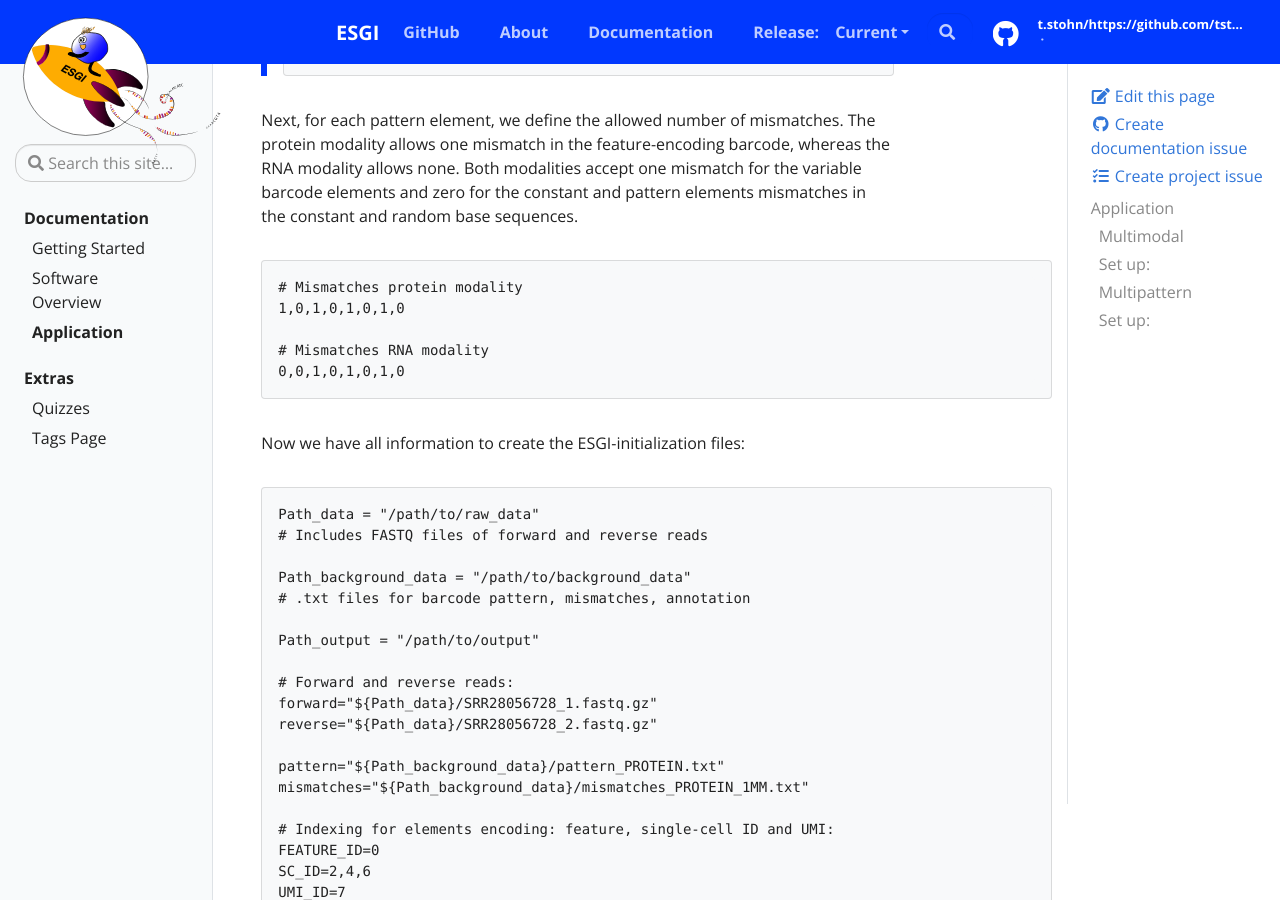
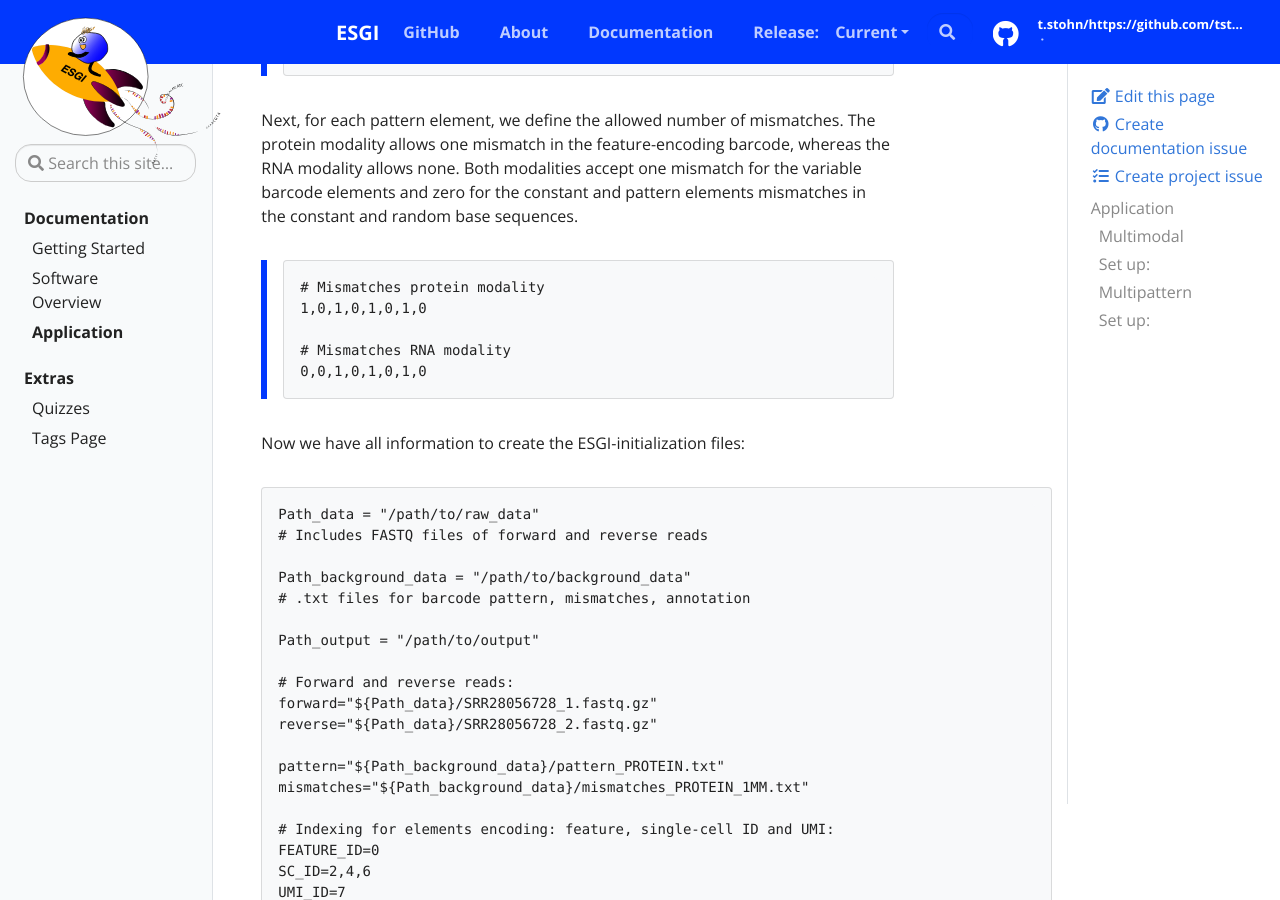
Before and after one commit to tstohn/ESGI.documentation, a Jekyll site: the page built from _docs/application.md, in a window 1280 px wide and 900 px high, scrolled down 2375 px. Built offline with Jekyll 4.4.1, drawn with Linux system fonts in a browser that asks for light colours.

Commit message:
theme blue

````diff
--- a/_docs/application.md
+++ b/_docs/application.md
@@ -70,13 +70,13 @@ Example of a barcode-aligned sequence for the protein modality:
 
 Next, for each pattern element, we define the allowed number of mismatches. The protein modality allows one mismatch in the feature-encoding barcode, whereas the RNA modality allows none. Both modalities accept one mismatch for the variable barcode elements and zero for the constant and pattern elements mismatches in the constant and random base sequences.
 
-```
-# Mismatches protein modality
-1,0,1,0,1,0,1,0
-
-# Mismatches RNA modality
-0,0,1,0,1,0,1,0
-```
+>```
+># Mismatches protein modality
+>1,0,1,0,1,0,1,0
+>
+># Mismatches RNA modality
+>0,0,1,0,1,0,1,0
+>```
 
 Now we have all information to create the ESGI-initialization files:
 ```
@@ -211,16 +211,16 @@ Each pattern is defined by a unique name, with its pattern elements represented
 
 For each pattern, the maximum number of allowed mismatches per element is defined using a comma-separated list. Each integer in the list corresponds to a specific positional element. Patterns 1 throug 7 require six mismatch values, while pattern 8 requires five.
 
-```
-0,1,1,1,1,2
-0,1,1,1,1,2
-1,1,1,1,1,1
-1,1,1,1,1,1
-1,1,1,1,1,1
-1,1,1,1,1,1
-1,1,1,1,1,1
-1,1,1,1,1
-```
+>```
+>0,1,1,1,1,2
+>0,1,1,1,1,2
+>1,1,1,1,1,1
+>1,1,1,1,1,1
+>1,1,1,1,1,1
+>1,1,1,1,1,1
+>1,1,1,1,1,1
+>1,1,1,1,1
+>```
 
 Now we have all information to create the ESGI-initialization files:
 ```
````
